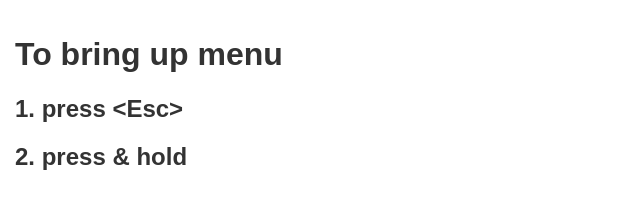
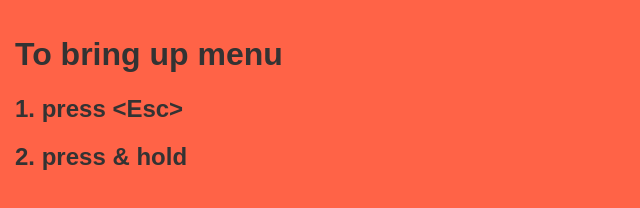
Before and after one commit to g1eb/angular-overlay-menu, a website: page index.html in a window 1280 px wide. Shown: the whole page, without its empty margins (0-640 px from the left). Drawn offline with nearby package versions, Linux system fonts and the light colour scheme.

Commit message:
Set background color of the demo app.

```diff
--- a/index.html
+++ b/index.html
@@ -10,6 +10,7 @@
       box-sizing: border-box;
       color: #333;
       font-family: sans-serif;
+      background: tomato;
     }
   </style>
 </head>
```
